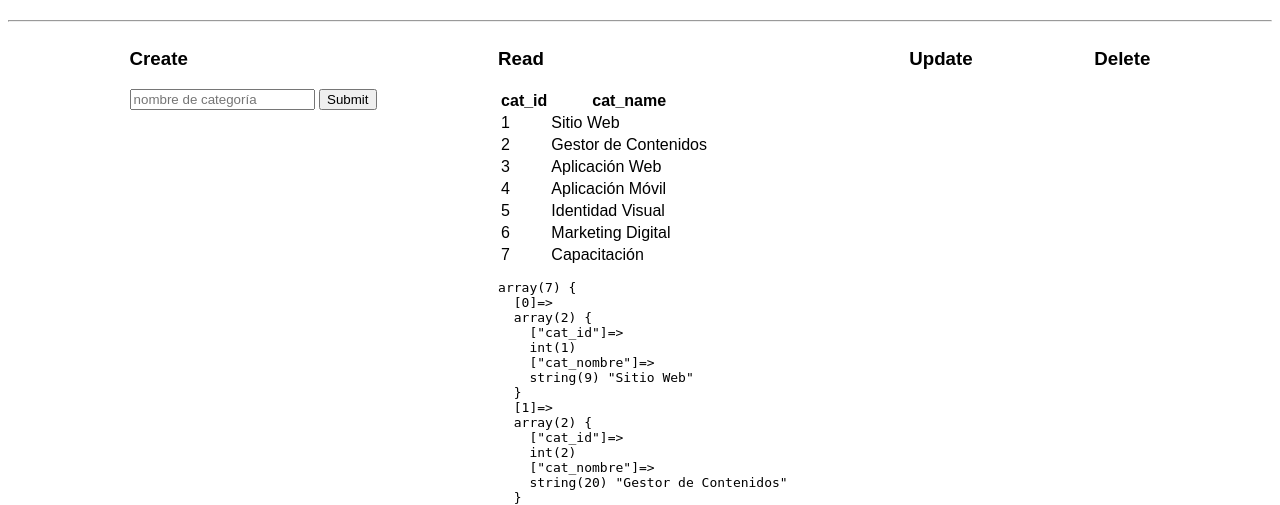
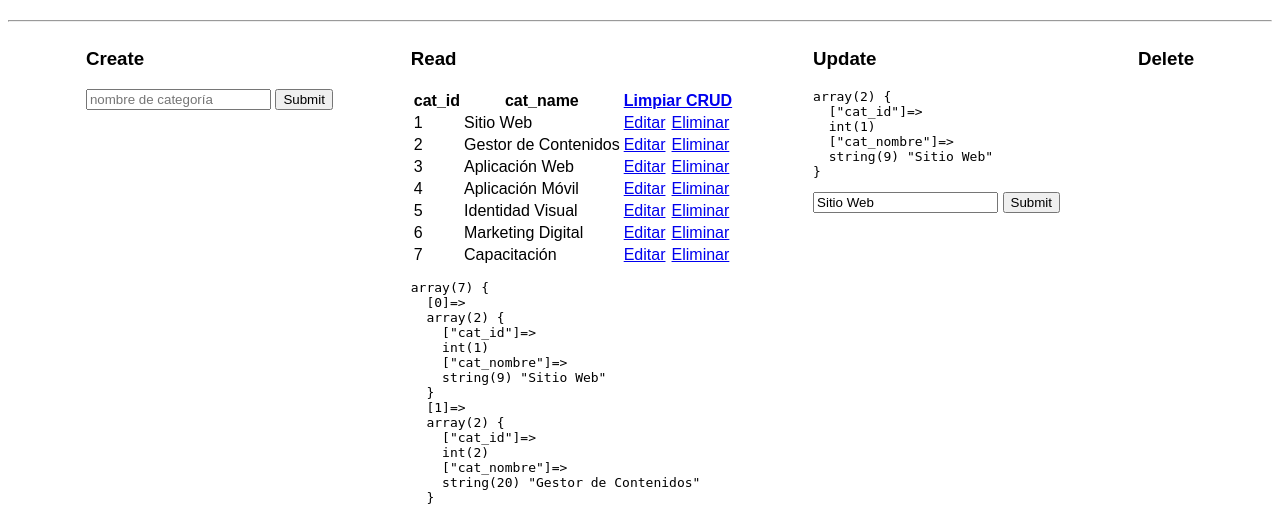
Before and after one commit to YukiMinamiHHNii/iconos38, a PHP site: page /7_crud_mysql.php?action=edit&cat_id=1 in a window 1280 px wide. Shown: the part 146-651 px from the top of the page. Run offline with PHP 8.4, Linux system fonts and the light colour scheme; data comes from the database, SQL or seed files in the repository.

Commit message:
Subiendo CRUD - edit

```diff
--- a/FundamentosPHP/7_crud_mysql.php
+++ b/FundamentosPHP/7_crud_mysql.php
@@ -12,7 +12,7 @@ function db_connect () {
   $dsn = 'mysql:host=localhost;dbname=portafolio_web';
   $user = 'root';
   $pass = 'qwerty';
-  $options = null;
+  $options = array( PDO::MYSQL_ATTR_INIT_COMMAND => 'SET NAMES utf8' );
 
   try {
     $db = new PDO($dsn, $user, $pass, $options);
@@ -24,7 +24,21 @@ function db_connect () {
   }
 }
 
-function db_create () {}
+function db_create () {
+  $db = db_connect();
+  $sql = 'INSERT INTO categorias (cat_nombre) VALUES ( ? )';
+  $data = array( $_POST['cat_nombre'] );
+
+  $mysql = $db->prepare($sql);
+  $result = $mysql->execute($data);
+  $db = null;
+
+  $res = ($result)
+    ? array ( 'err' => false, 'msg' => 'Operación Exitosa' )
+    : array ( 'err' => true, 'msg' => 'Error al ejecutar la operación' );
+
+  return json_encode($res);
+}
 
 function db_read () {
   $db = db_connect();
@@ -38,11 +52,29 @@ function db_read () {
   return$result;
 }
 
-function db_read_one () {}
+function db_read_one () {
+  $db = db_connect();
+  $sql = 'SELECT * FROM categorias WHERE cat_id = ?';
+  $data = array( $_GET['cat_id'] );
+
+  $mysql = $db->prepare($sql);
+  $result = $mysql->execute($data);
+  $result = $mysql->fetch(PDO::FETCH_ASSOC);
+  $db = null;
+
+  return$result;
+}
 
 function db_update () {}
 
 function db_delete () {}
+
+if ( isset($_POST['action']) and $_POST['action'] === 'create' ) {
+  db_create();
+  /* echo '<pre>';
+    var_dump(db_create());
+  echo '</pre>'; */
+}
 ?>
 <!DOCTYPE html>
 <html lang="es">
@@ -75,6 +107,7 @@ function db_delete () {}
       <h3>Create</h3>
       <form method="post">
         <input type="text" name="cat_nombre" placeholder="nombre de categoría" required>
+        <input type="hidden" name="action" value="create">
         <input type="submit">
       </form>
     </article>
@@ -84,6 +117,9 @@ function db_delete () {}
         <tr>
           <th>cat_id</th>
           <th>cat_name</th>
+          <th colspan="2">
+            <a href="<?=$_SERVER['PHP_SELF']?>">Limpiar CRUD</a>
+          </th>
         </tr>
         <?php
           $to_read = db_read();
@@ -92,6 +128,12 @@ function db_delete () {}
           <tr>
             <td><?=$row['cat_id']?></td>
             <td><?=$row['cat_nombre']?></td>
+            <td>
+              <a href="?action=edit&cat_id=<?=$row['cat_id']?>">Editar</a>
+            </td>
+            <td>
+              <a href="?action=delete&cat_id=<?=$row['cat_id']?>">Eliminar</a>
+            </td>
           </tr>
         <?php } ?>
       </table>
@@ -103,6 +145,20 @@ function db_delete () {}
     </article>
     <article class="Update">
       <h3>Update</h3>
+      <?php
+        if ( isset($_GET['action']) and $_GET['action'] === 'edit' ) {
+          $to_edit = db_read_one();
+          echo '<pre>';
+            var_dump(db_read_one());
+          echo '</pre>';
+      ?>
+        <form method="post">
+          <input type="text" name="cat_nombre" placeholder="nombre de categoría" value="<?=$to_edit['cat_nombre']?>" required>
+          <input type="hidden" name="cat_id" value="<?=$to_edit['cat_id']?>">
+          <input type="hidden" name="action" value="update">
+          <input type="submit">
+        </form>
+      <?php } ?>
     </article>
     <article class="Delete">
       <h3>Delete</h3>
```
